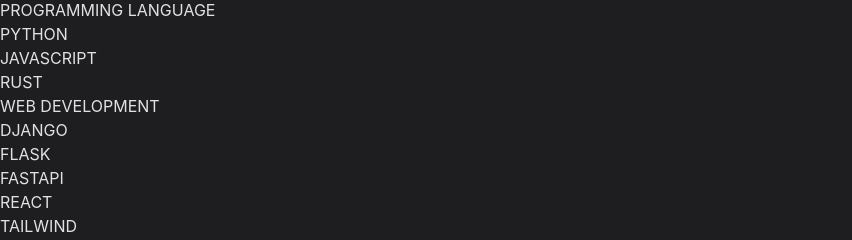
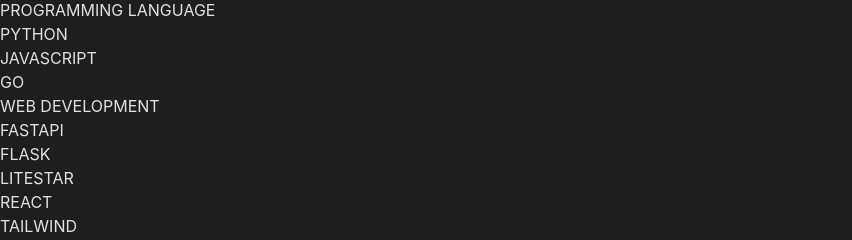
Before and after one commit to shregar1/portfolio, a React (Vite) app: page / in a window 1280 px wide. Shown: the part 206-446 px from the top of the page, without its empty margins (0-852 px from the left). Built offline with nearby package versions, Linux system fonts and the light colour scheme.

Commit message:
intial setup

```diff
--- a/src/App.jsx
+++ b/src/App.jsx
@@ -33,11 +33,11 @@
   const tech_stacks = [
     {
       title: "PROGRAMMING LANGUAGE",
-      technologies: ["PYTHON", "JAVASCRIPT", "RUST"],
+      technologies: ["PYTHON", "JAVASCRIPT", "GO"],
     },
     {
       title: "WEB DEVELOPMENT",
-      technologies: ["DJANGO", "FLASK", "FASTAPI", "REACT", "TAILWIND"],
+      technologies: [ "FASTAPI", "FLASK", "LITESTAR", "REACT", "TAILWIND"],
     },
     {
       title: "DEEP LEARNING",
--- a/src/components/Navbar/Navbar.jsx
+++ b/src/components/Navbar/Navbar.jsx
@@ -6,7 +6,7 @@
 
   const handleDownload = () => {
     // Replace 'path/to/your/file.pdf' with the actual path to your static file
-    const filePath = 'public/shreyansh_resume.pdf';
+    const filePath = '/shreyansh_resume.pdf';
 
     // Create a link element
     const link = document.createElement('a');
```
